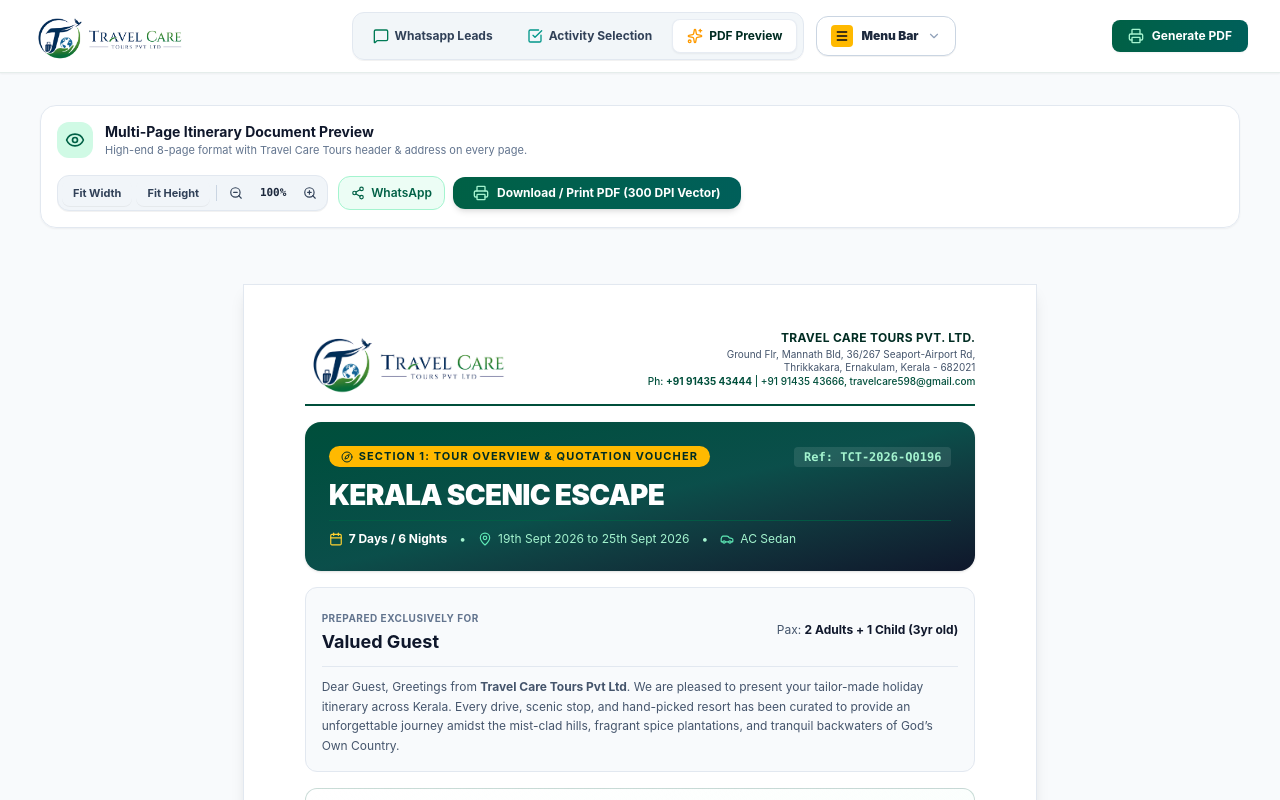
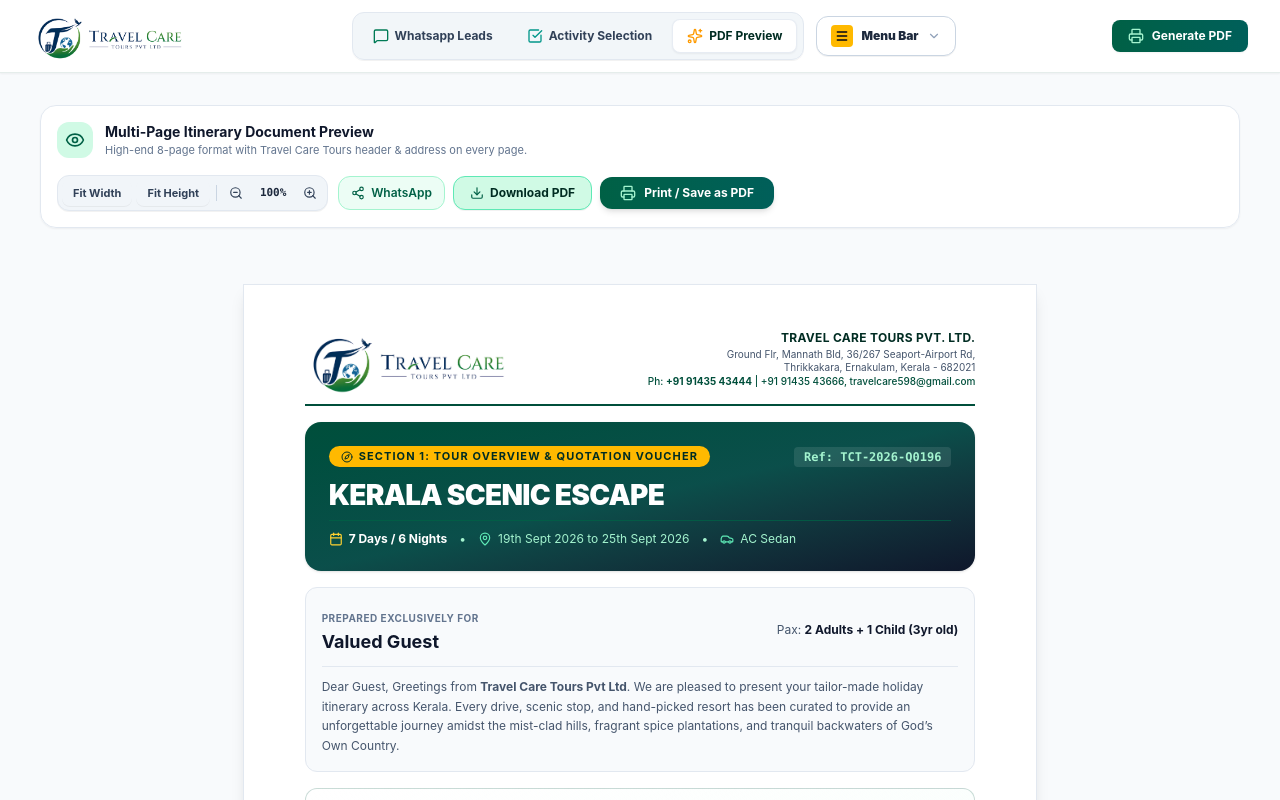
Before and after one commit to travelcare-tours/planner, a Next.js app: page / in a window 1280 px wide. Both pictures are taken after a click on the button "PDF Preview". Shown: the top 800 px of the page. Built offline with nearby package versions, Linux system fonts and the light colour scheme.

Commit message:
Revert PDF export mechanism to direct multi-page PDF download using html2canvas & jsPDF

```diff
--- a/app/globals.css
+++ b/app/globals.css
@@ -8,19 +8,6 @@
 }
 
 @media print {
-  * {
-    -webkit-print-color-adjust: exact !important;
-    print-color-adjust: exact !important;
-    text-rendering: optimizeLegibility !important;
-    -webkit-font-smoothing: antialiased !important;
-    -moz-osx-font-smoothing: grayscale !important;
-  }
-
-  img {
-    image-rendering: -webkit-optimize-contrast !important;
-    image-rendering: crisp-edges !important;
-  }
-
   html, body {
     background-color: #ffffff !important;
     color: #111827 !important;
--- a/components/PlannerClient.tsx
+++ b/components/PlannerClient.tsx
@@ -55,6 +55,8 @@ import {
   Palmtree,
   ArrowRight
 } from 'lucide-react';
+import jsPDF from 'jspdf';
+import html2canvas from 'html2canvas-pro';
 
 export interface PlannerClientProps {
   initialTab?: 'whatsapp-leads' | 'editor' | 'activities' | 'catalog' | 'preview' | 'docs';
@@ -235,14 +237,77 @@ export function PlannerClient({ initialTab = 'whatsapp-leads' }: PlannerClientPr
 
   const previewScrollContainerRef = useRef<HTMLDivElement>(null);
 
-  // High-Resolution Native Browser Print / Save as PDF (Vector 300+ DPI)
+  // High-Resolution Native Browser Print / Save as PDF
   const triggerNativePrint = () => {
     window.print();
   };
 
-  // Direct PDF Download / Save action - invokes browser vector PDF engine
-  const downloadPdfFile = () => {
-    window.print();
+  // Direct PDF File Download using html2canvas & jsPDF with exact A4 proportions
+  const downloadPdfFile = async () => {
+    if (!printRef.current) return;
+    setIsExportingPdf(true);
+
+    try {
+      // Find all page containers
+      const pageElements = printRef.current.querySelectorAll('.pdf-page-container');
+      const pdf = new jsPDF({
+        orientation: 'portrait',
+        unit: 'mm',
+        format: 'a4',
+      });
+
+      for (let i = 0; i < pageElements.length; i++) {
+        const pageEl = pageElements[i] as HTMLElement;
+        const canvas = await html2canvas(pageEl, {
+          scale: 3, // 300 PPI high-definition print resolution
+          useCORS: true,
+          logging: false,
+          backgroundColor: '#ffffff',
+          windowWidth: 1200,
+          onclone: (clonedDoc) => {
+            // Remove zoom transform on all cloned containers to prevent distorted scales
+            const transformedEls = clonedDoc.querySelectorAll('[style*="transform"]');
+            transformedEls.forEach((el) => {
+              (el as HTMLElement).style.transform = 'none';
+            });
+
+            // Ensure cloned page containers strictly adhere to A4 dimensions
+            const clonedPages = clonedDoc.querySelectorAll('.pdf-page-container');
+            clonedPages.forEach((p) => {
+              const htmlP = p as HTMLElement;
+              htmlP.style.width = '210mm';
+              htmlP.style.maxWidth = '210mm';
+              htmlP.style.minHeight = '297mm';
+              htmlP.style.maxHeight = '297mm';
+              htmlP.style.height = '297mm';
+              htmlP.style.aspectRatio = '1 / 1.414';
+              htmlP.style.objectFit = 'contain';
+              htmlP.style.boxSizing = 'border-box';
+              htmlP.style.overflow = 'hidden';
+              htmlP.style.transform = 'none';
+            });
+          },
+        });
+
+        const imgData = canvas.toDataURL('image/jpeg', 0.95);
+        if (i > 0) pdf.addPage('a4', 'portrait');
+
+        // A4 standard: 210 x 297 mm - Maintain exact aspect ratio
+        const pageWidth = 210;
+        const pageHeight = 297;
+        const imgHeight = (canvas.height * pageWidth) / canvas.width;
+
+        // Render cleanly within the A4 boundary without distortion
+        pdf.addImage(imgData, 'JPEG', 0, 0, pageWidth, Math.min(pageHeight, imgHeight), undefined, 'FAST');
+      }
+
+      pdf.save(`TravelCareTours_Itinerary_${trip.voucherNumber || 'TCT-2026-Q0196'}.pdf`);
+    } catch (err) {
+      console.error('PDF export error:', err);
+      window.print();
+    } finally {
+      setIsExportingPdf(false);
+    }
   };
 
   const handleFitWidth = () => {
@@ -428,12 +493,29 @@ ${trip.days.map((d) => `*Day ${d.dayNumber} (${d.destination}):* ${d.activities.
                   <button
                     id="btn-download-pdf-file"
                     type="button"
+                    onClick={downloadPdfFile}
+                    disabled={isExportingPdf}
+                    className="flex items-center gap-1.5 px-3.5 sm:px-4 py-2 text-xs font-bold text-emerald-950 bg-emerald-100 hover:bg-emerald-200 border border-emerald-300 rounded-xl transition-colors cursor-pointer shadow-2xs"
+                    title="Download PDF File"
+                  >
+                    {isExportingPdf ? (
+                      <RefreshCw className="w-3.5 h-3.5 animate-spin" />
+                    ) : (
+                      <Download className="w-3.5 h-3.5 text-emerald-800" />
+                    )}
+                    <span>{isExportingPdf ? 'Exporting...' : 'Download PDF'}</span>
+                  </button>
+
+                  <button
+                    id="btn-print-native-pdf"
+                    type="button"
                     onClick={triggerNativePrint}
                     className="flex items-center gap-2 px-3.5 sm:px-5 py-2 text-xs font-bold text-white bg-gradient-to-r from-emerald-800 to-teal-800 hover:from-emerald-900 hover:to-teal-900 rounded-xl shadow-md transition-all hover:scale-[1.02] cursor-pointer"
-                    title="Download / Save as PDF (Vector 300+ DPI)"
+                    title="Print Document or Save as PDF"
                   >
                     <Printer className="w-4 h-4 text-emerald-200" />
-                    <span>Download / Print PDF (300 DPI Vector)</span>
+                    <span className="hidden sm:inline">Print / Save as PDF</span>
+                    <span className="sm:hidden">Print</span>
                   </button>
                 </div>
               </div>
```
